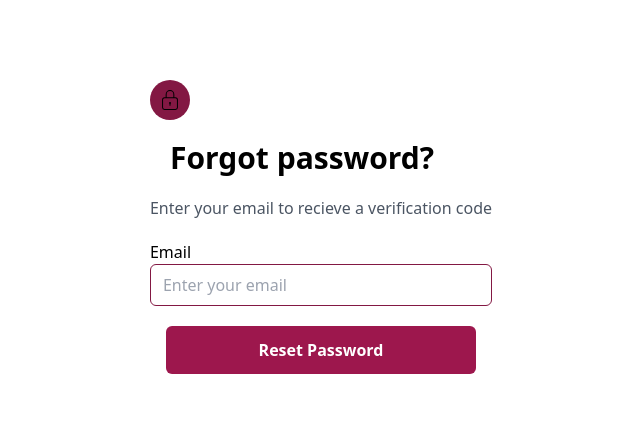
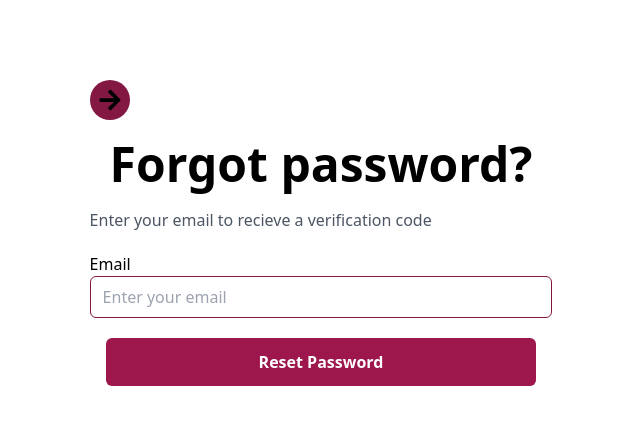
Before and after one commit to Anonymous-nerds/spiralevent-app, a React (Vite) app: page /forget-password in a window 1280 px wide. Shown: the top 424 px of the page, without its empty margins (319-959 px from the left). Built offline with nearby package versions, Linux system fonts and the light colour scheme.

Commit message:
changed icons

```diff
--- a/src/pages/EmailVer/EmailVer.jsx
+++ b/src/pages/EmailVer/EmailVer.jsx
@@ -1,5 +1,6 @@
 import React from 'react'
 import { CiLock } from 'react-icons/ci'
+import { FaArrowRight } from 'react-icons/fa'
 
 const EmailVer = () => {
   return (
@@ -7,7 +8,7 @@ const EmailVer = () => {
         <div className='smallerdiv'>
             <div>
                 <button className='text-2xl bg-pink-900 hover:text-white rounded-full p-2 duration-200'>
-                <CiLock />
+                <FaArrowRight />
                </button>
             </div>
 
--- a/src/pages/ForgetPassword/ForgetPassword.jsx
+++ b/src/pages/ForgetPassword/ForgetPassword.jsx
@@ -1,5 +1,6 @@
 import React from 'react'
 import { CiLock } from 'react-icons/ci'
+import { FaArrowRight } from 'react-icons/fa'
 
 const ForgetPassword = () => {
   return (
@@ -8,12 +9,12 @@ const ForgetPassword = () => {
         {/*icon*/}
       <div>
         <button className='text-2xl bg-pink-900 hover:text-white rounded-full p-2 duration-200'>
-                    <CiLock />
+                    <FaArrowRight />
          </button>
       </div>
 
       <div className='text'>
-        <h2 className='text-3xl font-semibold  p-5'>Forgot password?</h2>
+        <h2 className='text-5xl font-semibold  p-5'>Forgot password?</h2>
         <p className='text-gray-600'>Enter your email to recieve a verification code</p>
       </div>
 
--- a/src/pages/ResetPassword/ResetPassword.jsx
+++ b/src/pages/ResetPassword/ResetPassword.jsx
@@ -1,5 +1,6 @@
 import React from 'react'
 import { CiLock, CiLogin } from 'react-icons/ci'
+import { FaArrowRight } from 'react-icons/fa'
 
 const ResetPassword = () => {
   return (
@@ -8,7 +9,7 @@ const ResetPassword = () => {
           {/*img*/}
           <div>
           <button className='text-2xl bg-pink-900 hover:text-white rounded-full p-2 duration-200'>
-            <CiLock />
+            <FaArrowRight />
           </button>
           </div>
 
```
